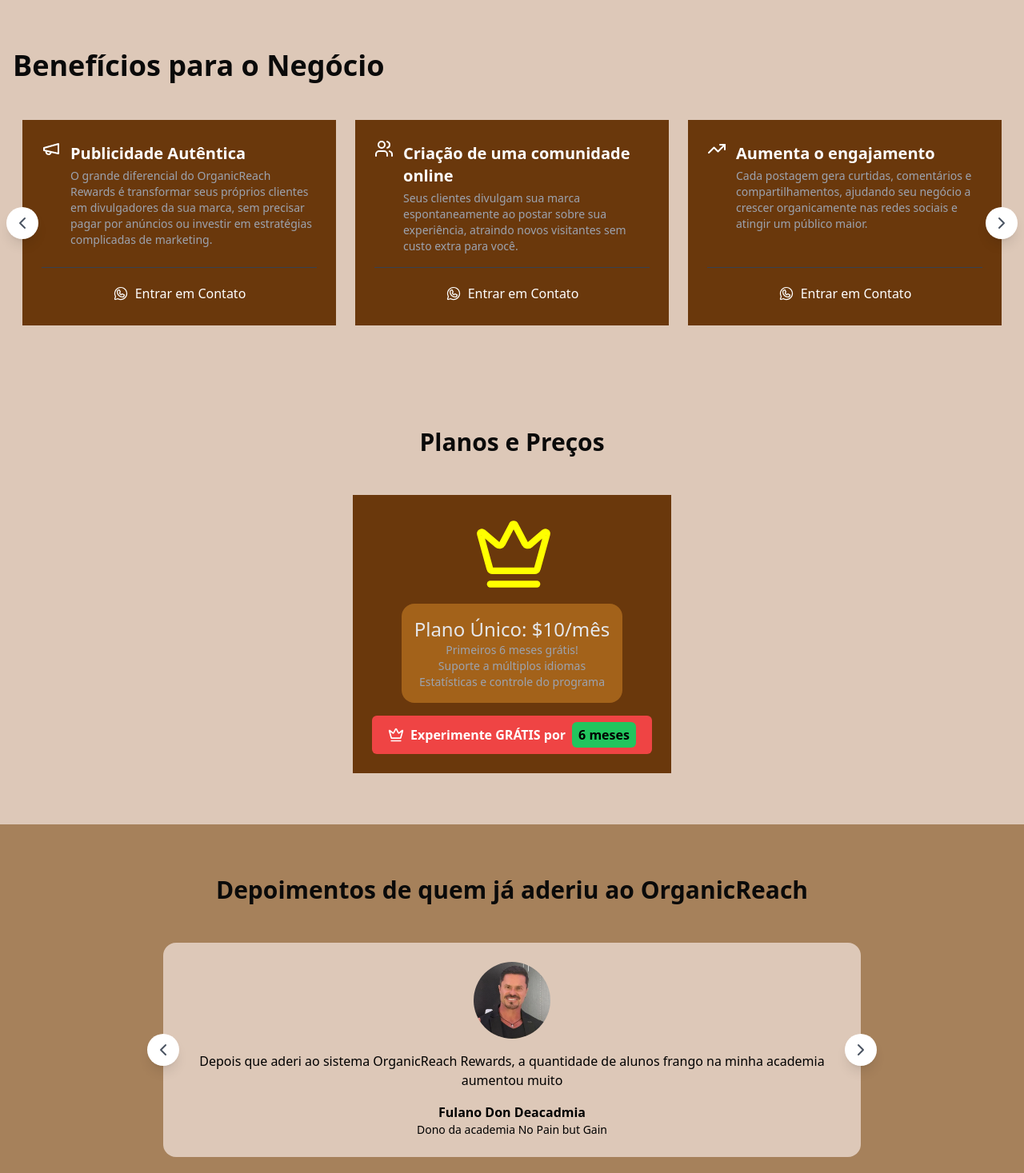
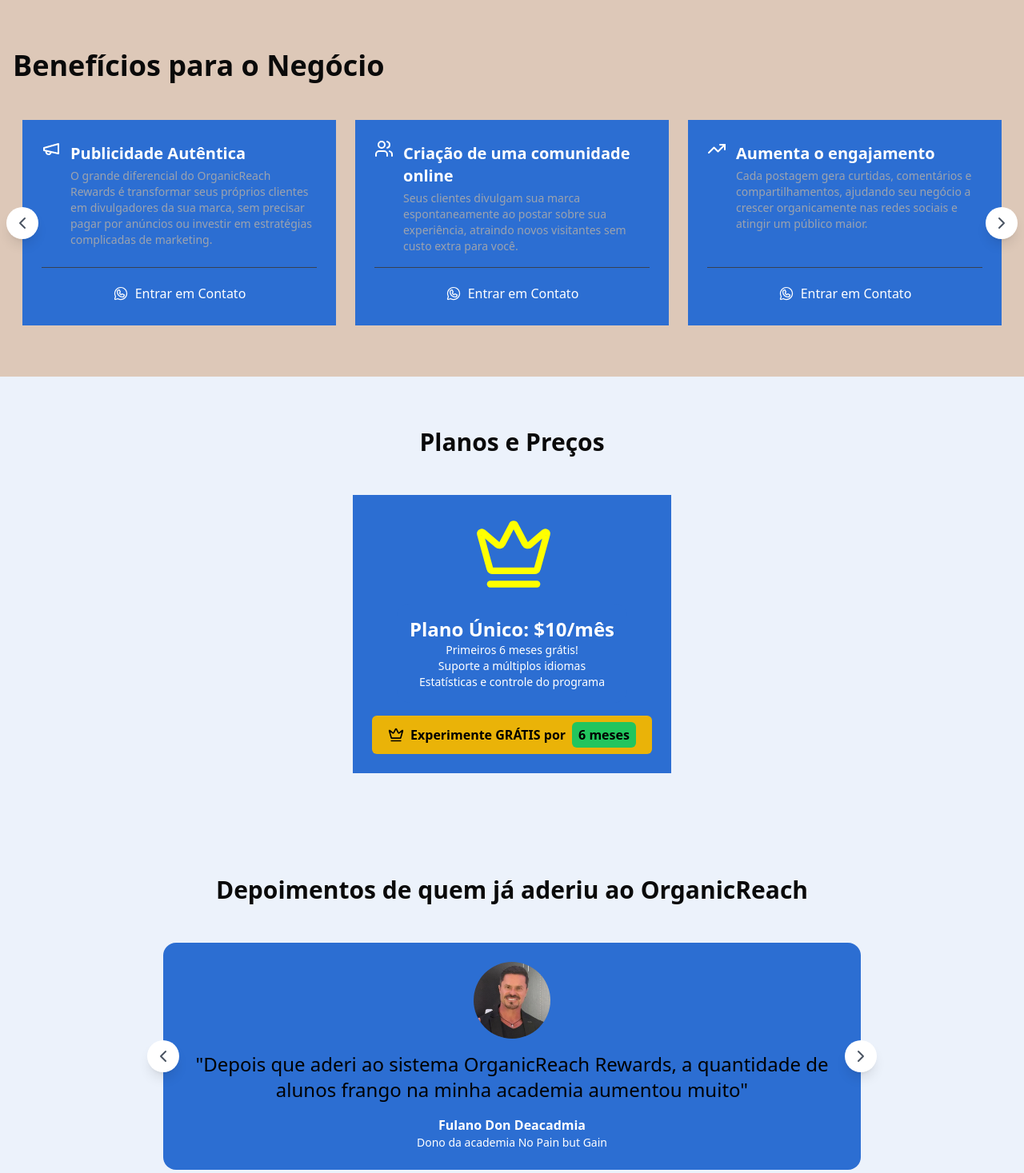
Before and after one commit to brcmarques/organicReach, a Next.js app in the folder OrganicReach/: page / in a window 1280 px wide. Shown: the part 1330-2797 px from the top of the page at 80% size. Built offline with nearby package versions, Linux system fonts and the light colour scheme.

Commit message:
mudança nas cores

```diff
--- a/OrganicReach/src/app/_components/about.tsx
+++ b/OrganicReach/src/app/_components/about.tsx
@@ -9,7 +9,7 @@
 
 export function About() {
     return(
-        <section className="bg-[#ddc8b8] py-16">
+        <section className="bg-[#ecf2fb] py-16">
             <div className="container mx-auto px-4">
             <h2 className="text-5xl font-bold text-center mb-12"
                 data-aos="zoom-out-top"
--- a/OrganicReach/src/app/_components/footer.tsx
+++ b/OrganicReach/src/app/_components/footer.tsx
@@ -20,7 +20,7 @@
     return (
         <section
             data-aos="zoom-out-top"
-            className='bg-[#db8c29] py-16 text-black'>
+            className='bg-[#495168] bg-opacity-80 py-16 text-black'>
             <div className='container mx-auto px-4'>
 
                 {/* <div className='border-b border-white/20 pb-8'>
@@ -49,26 +49,26 @@
 
                 <footer className='grid grid-cols-1 md:grid-cols-2 lg:grid-cols-4 gap-8 mb-12 mt-5'>
                     <div>
-                        <h3 className='text 2xl font-semibold mb-2'>Perguntas Frequentes</h3>
-                        <p className='mb-2'>Como o sistema rastreia as postagens?</p>
-                        <p className='mb-2'>Meu negócio precisa de um perfil no Instagram?</p>
-                        <p className='mb-2'>Como os clientes resgatam as recompensas?</p>
-                        <p className='mb-2'>É possível personalizar os prêmios?</p>
+                        <h3 className='text-2xl font-semibold mb-2'>Perguntas Frequentes</h3>
+                        <a href="#"><p className='mb-2'>Como o sistema rastreia as postagens?</p></a>
+                        <a href="#"><p className='mb-2'>Meu negócio precisa de um perfil no Instagram?</p></a>
+                        <a href="#"><p className='mb-2'>Como os clientes resgatam as recompensas?</p></a>
+                        <a href="#"><p className='mb-2'>É possível personalizar os prêmios?</p></a>
 
 
                     </div>
                     <div>
-                        <h3 className='text 2xl font-semibold mb-2'>Suporte</h3>
+                        <h3 className='text-2xl font-semibold mb-2'>Suporte</h3>
                         <a target='_blank' href="https://www.instagram.com/brcmarques/"><img className='hover:w-[210px] w-[200px] h-[200px] rounded-full' src="suporte.png" alt="" />
-                        <p className='hover:text-2xl text-center font-bold'>O melhorzinho</p></a>
+                        <p className='hover:text-2xl font-bold'>O melhorzinho</p></a>
                     </div>
                     <div>
-                        <h3 className='text 2xl font-semibold mb-2'>Contato</h3>
+                        <h3 className='text-2xl font-semibold mb-2'>Contato</h3>
                         <p>Email: teste@gmail.com </p>
                         <p>Telefone: (XX) 12314124123 </p>
                     </div>
                     <div>
-                        <h3 className='  text 2xl font-semibold mb-2'>Redes Sociais</h3>
+                        <h3 className='  text-2xl font-semibold mb-2'>Redes Sociais</h3>
                         <div className='flex gap-4'>
                             <a href="#" target='_blank'><FacebookLogo className='w-8 h-8'/></a>
                             <a href="#" target='_blank'><InstagramLogo className='w-8 h-8'/></a>
--- a/OrganicReach/src/app/_components/hero.tsx
+++ b/OrganicReach/src/app/_components/hero.tsx
@@ -1,14 +1,12 @@
 import { WhatsappLogo } from '@phosphor-icons/react/dist/ssr'
-import hero from '../../../public/hero.jpg'
-import dogImg from '../../../public/hero-dog.webp'
+import hero1 from '../../../public/hero1.jpeg'
 import Image from 'next/image'
-import catImg from '../../../public/cat-hero.png'
 import { Crown } from 'lucide-react'
 
 
 export function Hero(){
     return(
-        <section className="relative text-white overflow-hidden bg-[url('/hero.jpg')] bg-cover bg-center bg-no-repeat before:absolute before:inset-0 before:bg-black before:opacity-40">
+        <section className="relative text-white overflow-hidden bg-[url('/hero1.jpeg')] bg-cover bg-center bg-no-repeat before:absolute before:inset-0 before:bg-black before:opacity-40">
 
 
             <div className="container mx-auto pt-16 pb-16 md:pb-0 px-4 relative">
@@ -31,7 +29,7 @@
                                 data-aos="zoom-out-top"
                                 data-aos-delay="500"
                                 href='#'
-                                className=" hover:bg-red-600 bg-red-500 px-5 py-2 rounded-md font-semibold flex items-center justify-center w-fit gap-2"
+                                className=" hover:bg-opacity-100 bg-[#2c6ed2] bg-opacity-80 px-5 py-2 rounded-md font-semibold flex items-center justify-center w-fit gap-2"
                             >
                             <Crown className='w-5 h-5'/>
                             Experimente GRÁTIS por <b className="bg-green-500 text-black px-2 py-1 rounded-md">6 meses</b>
--- a/OrganicReach/src/app/_components/services.tsx
+++ b/OrganicReach/src/app/_components/services.tsx
@@ -75,7 +75,7 @@
                         <div className='flex'>
                             {services.map((item, index) => (
                                 <div key={index} className='flex-[0_0_100%] min-w-0 md:flex-[0_0_calc(100%/3)] px-3'>
-                                    <article className='bg-[#6a380c] text-white p-6 space-y-4 h-full flex flex-col'>
+                                    <article className='bg-[#2c6ed2] text-white p-6 space-y-4 h-full flex flex-col'>
                                         <div className='flex-1 flex items-start justify-between'>
                                             <div className='flex gap-3'>
                                                 <span className='text-3xl'>{item.icon}</span>
--- a/OrganicReach/src/app/_components/signature.tsx
+++ b/OrganicReach/src/app/_components/signature.tsx
@@ -43,7 +43,7 @@
         <section
             data-aos="zoom-out-top"
             data-aos-delay="500"
-            className="bg-[#ddc8b8] py-16">
+            className="bg-[#ecf2fb] py-16">
             <div
                             data-aos="zoom-out-top"
                             className="container mx-auto px-4 ">
@@ -57,7 +57,7 @@
                                     <div className='flex'>
                                         {services.map((item, index) => (
                                             <div key={index} className='flex-[0_0_100%] min-w-0 px-3 justify-center'>
-                                                <article className='bg-[#6a380c] text-white p-6 space-y-4 flex flex-col'>
+                                                <article className='bg-[#2c6ed2] text-black p-6 space-y-4 flex flex-col'>
                                                     <div className=' flex flex-col items-center text-center space-y-4'>
                                                         <div className=' align-center justify-center relative w-24 h-24'>
 
@@ -65,13 +65,13 @@
                                                         </div>
 
 
-                                                        <div className='bg-[#db8c29] bg-opacity-50 p-4 rounded-2xl'>
-                                                        <p className='text-gray-200 select-none text-2xl'>{item.title}</p>
+                                                        <div className='bg-[#2c6ed2] p-4 rounded-2xl'>
+                                                        <p className='text-white select-none text-2xl font-bold'>{item.title}</p>
 
                                                         <div>
-                                                            <p className='text-sm text-gray-400'>{item.description1}</p>
-                                                            <p className='text-sm text-gray-400'>{item.description2}</p>
-                                                            <p className='text-sm text-gray-400'>{item.description3}</p>
+                                                            <p className='text-sm text-white'>{item.description1}</p>
+                                                            <p className='text-sm text-white'>{item.description2}</p>
+                                                            <p className='text-sm text-white'>{item.description3}</p>
                                                         </div>
 
 
@@ -81,7 +81,7 @@
                                                             data-aos="zoom-out-top"
                                                             data-aos-delay="500"
                                                             href='#'
-                                                            className=" hover:bg-red-600 bg-red-500 px-5 py-2 rounded-md font-semibold flex items-center justify-center w-fit gap-2"
+                                                            className=" hover:bg-yellow-600 bg-yellow-500 px-5 py-2 rounded-md font-semibold flex items-center justify-center w-fit gap-2"
                                                         >
                                                         <Crown className='w-5 h-5'/>
                                                         Experimente GRÁTIS por <b className="bg-green-500 text-black px-2 py-1 rounded-md">6 meses</b>
--- a/OrganicReach/src/app/_components/testimonials.tsx
+++ b/OrganicReach/src/app/_components/testimonials.tsx
@@ -13,25 +13,25 @@
 
 const testimonials = [
     {
-        content: "Depois que aderi ao sistema OrganicReach Rewards, a quantidade de alunos frango na minha academia aumentou muito",
+        content: "\"Depois que aderi ao sistema OrganicReach Rewards, a quantidade de alunos frango na minha academia aumentou muito\"",
         author: "Fulano Don Deacadmia",
         role: "Dono da academia No Pain but Gain",
         image: cariri
     },
     {
-        content: "Tchê da nem pra dar conta do tanto de X Salada que sai depois que aderi ao ORW, bando de pobre, nem pra comprar um X Filé",
+        content: "\"Tchê da nem pra dar conta do tanto de X Salada que sai depois que aderi ao ORW, bando de pobre, nem pra comprar um X Filé\"",
         author: "Juriscleuson Das Comida",
         role: "Dono do Bicão X Podrão do gordo, fica no novo Milênio",
         image: gordo
     },
     {
-        content: "Eu não tenho nenhuma empresa, mas adoro ver as postagens dos meus amigos para saber onde comer",
+        content: "\"Eu não tenho nenhuma empresa, mas adoro ver as postagens dos meus amigos para saber onde comer\"",
         author: "Marleia Boca Leve",
         role: "Uma gorda qualquer que eu achei",
         image: gorda
     },
     {
-        content: "Mudou nada sapoha, eu já vendia muito antes e continuo vendendo muito agora, não assinem, não indico!!!!",
+        content: "\"Mudou nada sapoha, eu já vendia muito antes e continuo vendendo muito agora, não assinem, não indico!!!!\"",
         author: "Vitão Barão do Café",
         role: "Rei do café da Região sul do continente Americano",
         image: vitao
@@ -55,7 +55,7 @@
 
     return(
         <section
-            className="bg-[#a6815b] py-16">
+            className="bg-[#ecf2fb] py-16">
             <div
                 data-aos="zoom-out-top"
                 className="container mx-auto px-4">
@@ -69,7 +69,7 @@
                         <div className='flex'>
                             {testimonials.map((item, index) => (
                                 <div key={index} className='flex-[0_0_100%] min-w-0 px-3'>
-                                    <article className='bg-[#ddc8b8] text-black rounded-2xl p-6 space-y-4 h-full flex flex-col'>
+                                    <article className='bg-[#2c6ed2] text-white rounded-2xl p-6 space-y-4 h-full flex flex-col'>
                                         <div className='flex flex-col items-center text-center space-y-4'>
                                             <div className='relative w-24 h-24'>
                                                 <Image
@@ -81,7 +81,7 @@
                                                 />
                                             </div>
 
-                                            <p className='text-black-900 select-none'>{item.content}</p>
+                                            <p className='text-black-900 select-none text-2xl text-black'>{item.content}</p>
 
                                             <div>
 
```
Also changed, not shown: 1 other file (tests, documents, lock files or other folders).
